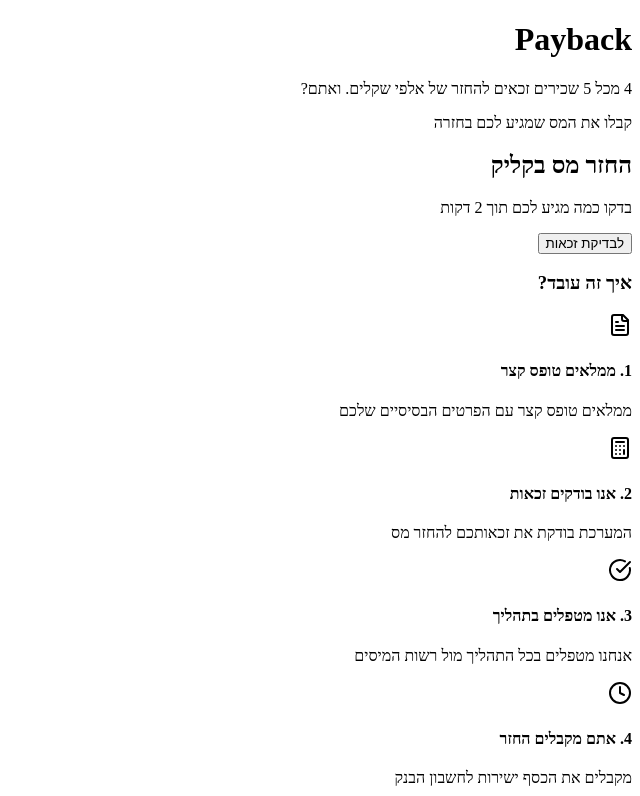
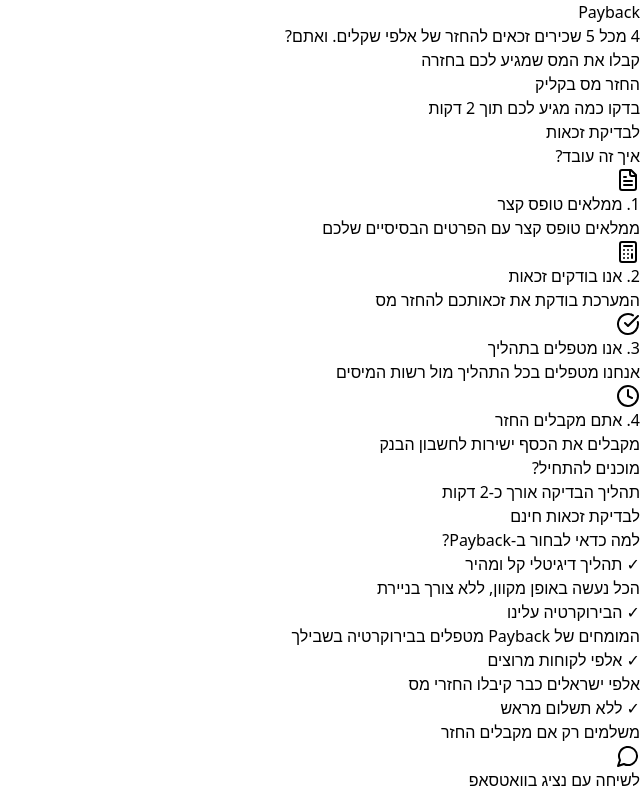
Before and after one commit to gazar78gazar/Payback, a Next.js app: page / in a window 1280 px wide. Shown: the top 796 px of the page, without its empty margins (640-1280 px from the left). Built offline with nearby package versions, Linux system fonts and the light colour scheme.

Commit message:
Add root layout and global styles

```diff
--- /dev/null
+++ b/src/app/globals.css
@@ -0,0 +1,3 @@
+@tailwind base;
+@tailwind components;
+@tailwind utilities;
--- /dev/null
+++ b/src/app/layout.tsx
@@ -0,0 +1,18 @@
+import './globals.css'
+
+export const metadata = {
+  title: 'Payback',
+  description: 'החזרי מס בקליק',
+}
+
+export default function RootLayout({
+  children,
+}: {
+  children: React.ReactNode
+}) {
+  return (
+    <html lang="he" dir="rtl">
+      <body>{children}</body>
+    </html>
+  )
+}
```
